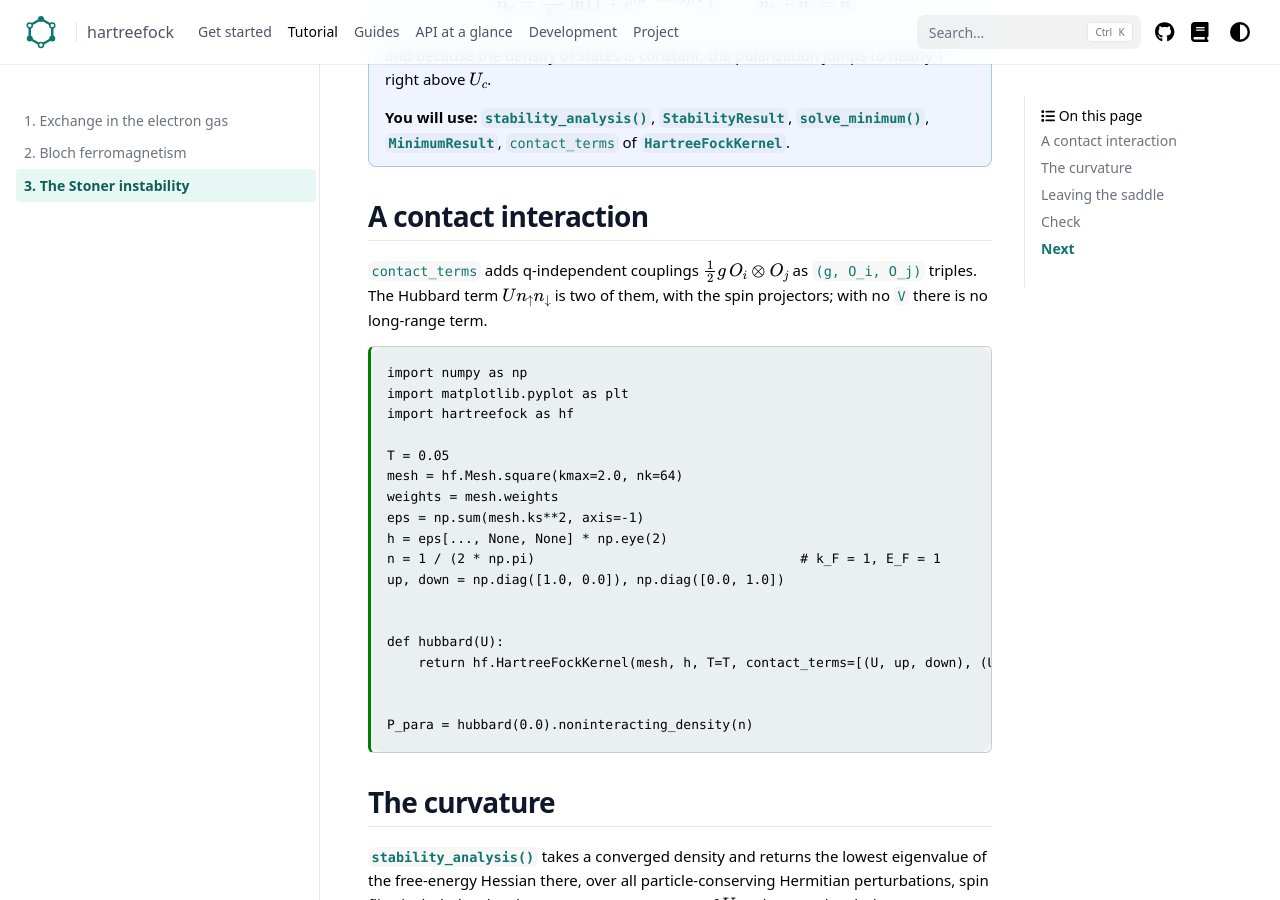
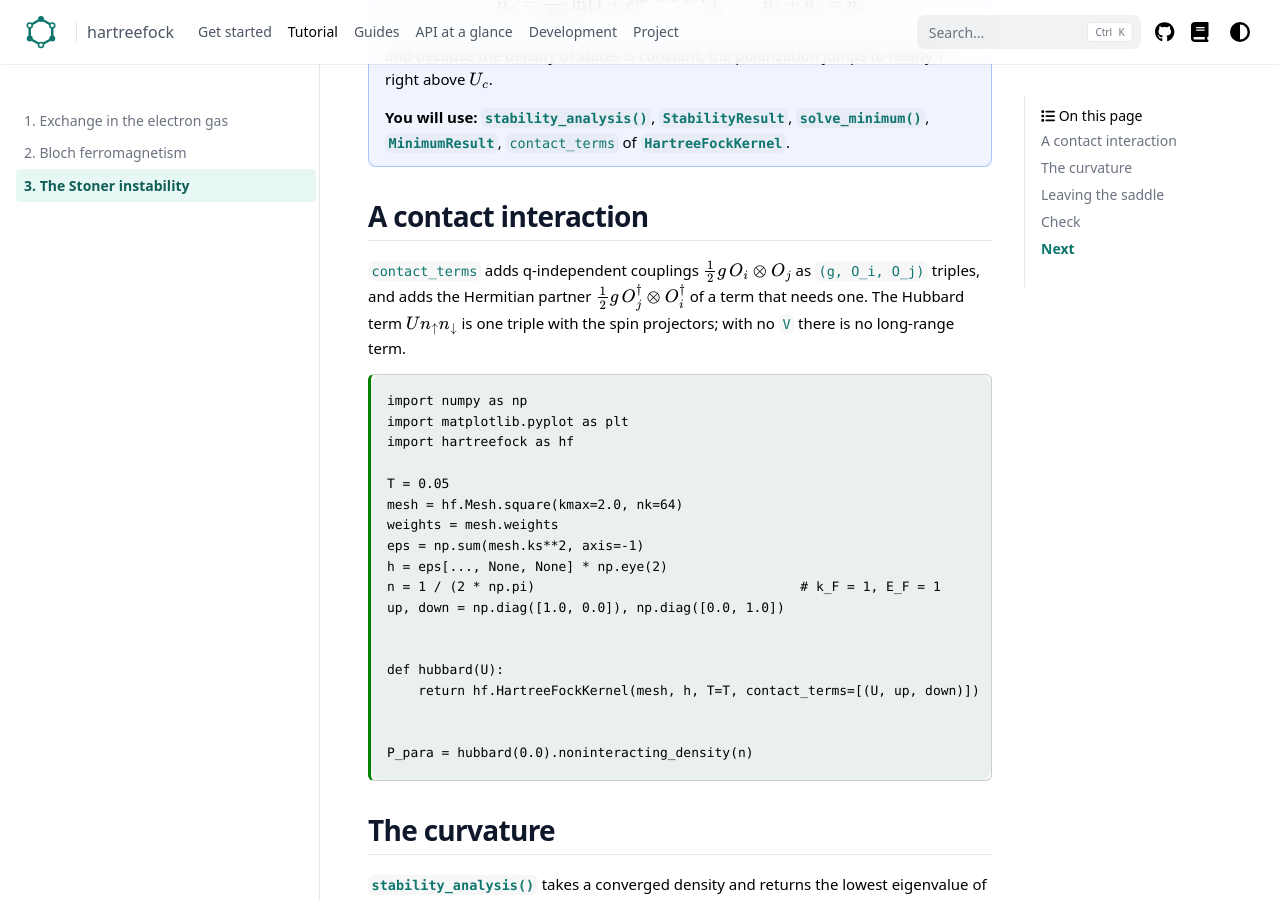
Before and after one commit to skilledwolf/cpp_hf, a Sphinx documentation site: the page built from docs/tutorial/03-stoner.md, in a window 1280 px wide and 900 px high, scrolled down 674 px. Built offline with Sphinx 7.4.7 and the PyData theme 0.15.4, drawn with Linux system fonts in a browser that asks for light colours; pages that are not in the unit, such as notebooks, are missing from menus; cross-references to code outside the pages are shown as plain code.

Commit message:
Contact terms add their Hermitian partner (H8)
(g, O_i, O_j) gets (g, O_j^dag, O_i^dag) added unless it is its own
partner, so a Hubbard U is one triple and an asymmetric term can no
longer be passed half-Hermitian by mistake. No new Contact type: the
triple stays, the kernel does the bookkeeping. V=None already meant
"no long-range term" since H1.

LOC: src 6514 -> 6521 (+7), tests 5213 -> 5226 (+13, a new test),
docs 2063 -> 2065 (+2). Net +22, for a rule that removes a class of
silent wrong-physics inputs.

Co-Authored-By: Claude Opus 5.5 <noreply@anthropic.com>
Claude-Session: https://claude.ai/code/session_01E7wXnUVx5zPHTwf8hWCs4Z

````diff
--- a/docs/tutorial/03-stoner.md
+++ b/docs/tutorial/03-stoner.md
@@ -42,8 +42,10 @@ nearly 1 right above $U_c$.
 ## A contact interaction
 
 `contact_terms` adds q-independent couplings $\tfrac12 g\,O_i\otimes O_j$
-as `(g, O_i, O_j)` triples. The Hubbard term $U n_\uparrow n_\downarrow$ is two
-of them, with the spin projectors; with no `V` there is no long-range term.
+as `(g, O_i, O_j)` triples, and adds the Hermitian partner
+$\tfrac12 g\,O_j^\dagger\otimes O_i^\dagger$ of a term that needs one. The
+Hubbard term $U n_\uparrow n_\downarrow$ is one triple with the spin
+projectors; with no `V` there is no long-range term.
 
 ```{code-cell} ipython3
 import numpy as np
@@ -60,7 +62,7 @@ up, down = np.diag([1.0, 0.0]), np.diag([0.0, 1.0])
 
 
 def hubbard(U):
-    return hf.HartreeFockKernel(mesh, h, T=T, contact_terms=[(U, up, down), (U, down, up)])
+    return hf.HartreeFockKernel(mesh, h, T=T, contact_terms=[(U, up, down)])
 
 
 P_para = hubbard(0.0).noninteracting_density(n)
````
Also changed, not shown: CHANGELOG.md (+4 -0 lines), 2 other files.
